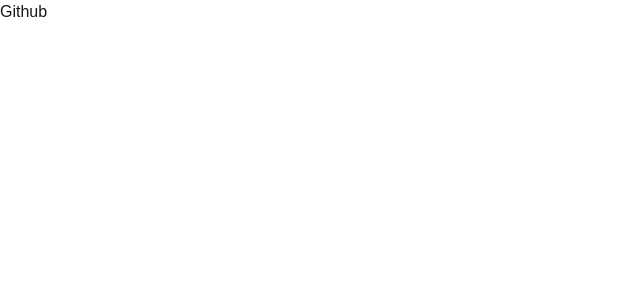
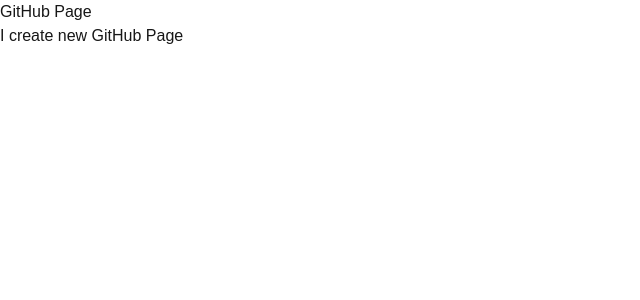
Before and after one commit to avnexcode/git-flow, a Next.js app: page /github in a window 1280 px wide. Shown: the top 300 px of the page, without its empty margins (0-640 px from the left). Built offline with nearby package versions, Linux system fonts and the light colour scheme.

Commit message:
page(github): fix page github

```diff
--- a/src/app/github/page.tsx
+++ b/src/app/github/page.tsx
@@ -2,6 +2,9 @@
 
 export default function Github() {
   return (
-    <div>Github</div>
+    <div>
+        <h1>GitHub Page</h1>
+        <p>I create new GitHub Page</p>
+    </div>
   )
 }
```
